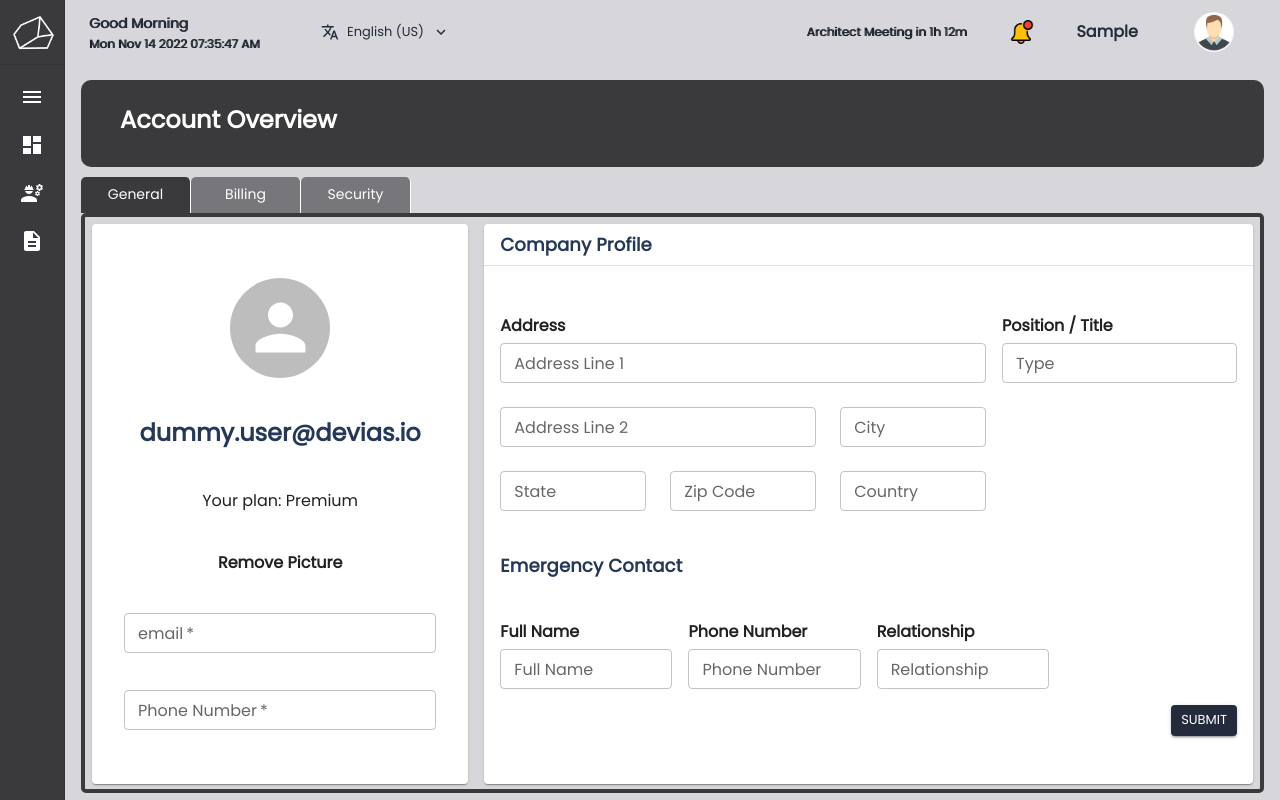
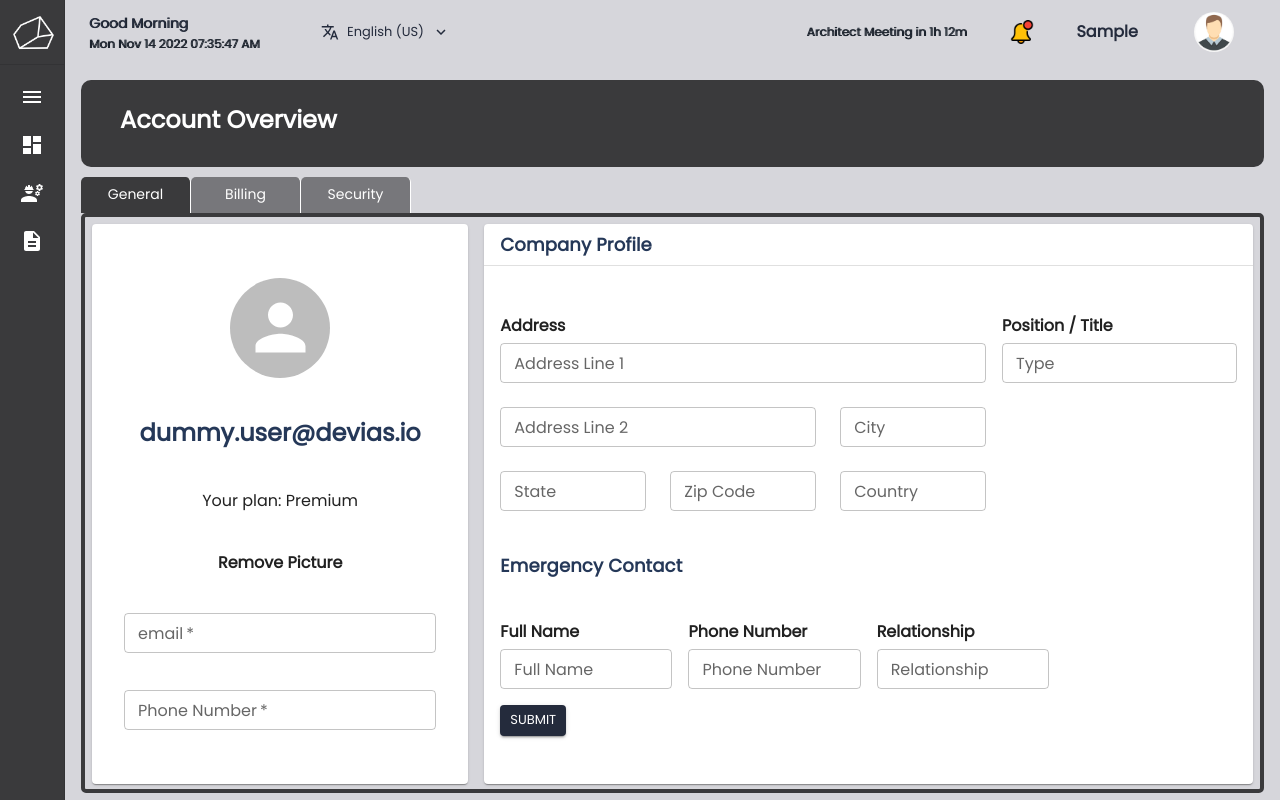
Before and after one commit to bedrockapplications/bedrock-frontend, a React (Create React App) app: page /settings in a window 1280 px wide. Built offline with nearby package versions, Linux system fonts and the light colour scheme; sample sign-in values are in the browser's storage.

Commit message:
button alignment modification

```diff
--- a/src/pages/Settings/BillingTab.jsx
+++ b/src/pages/Settings/BillingTab.jsx
@@ -134,7 +134,7 @@ const BillingTab = () => {
                             label="Full Name"
                           />
                         </Grid>
-                        <Grid item xs={12} sx={{ textAlign: "right" }}>
+                        <Grid item xs={12}>
                           <Button
                             variant="contained"
                             type="submit"
--- a/src/pages/Settings/GeneralTab.jsx
+++ b/src/pages/Settings/GeneralTab.jsx
@@ -177,7 +177,7 @@ const GeneralTab = () => {
                             label="Relationship"
                           />
                         </Grid>
-                        <Grid item xs={12} sx={{ textAlign: "right" }}>
+                        <Grid item xs={12}>
                           <Button
                             variant="contained"
                             type="submit"
--- a/src/pages/Settings/SecurityTab.jsx
+++ b/src/pages/Settings/SecurityTab.jsx
@@ -99,7 +99,7 @@ const SecurityTab = () => {
                                 type="password"
                               />
                             </Grid>
-                            <Grid item xs={12} sx={{ textAlign: "right" }}>
+                            <Grid item xs={12}>
                               <Button
                                 variant="contained"
                                 type="submit"
```
